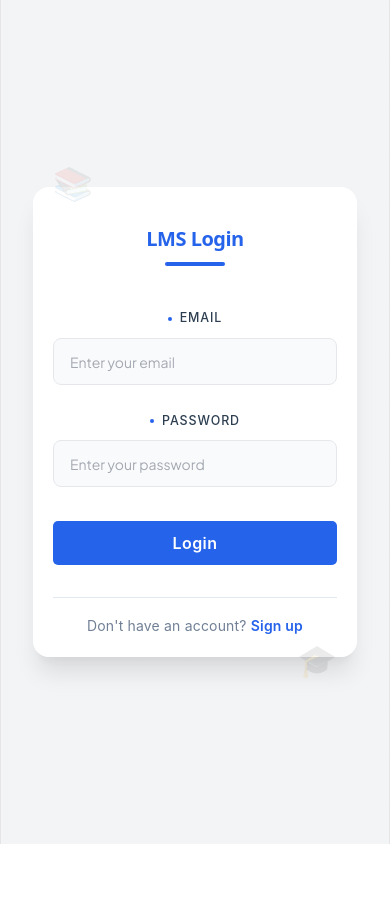
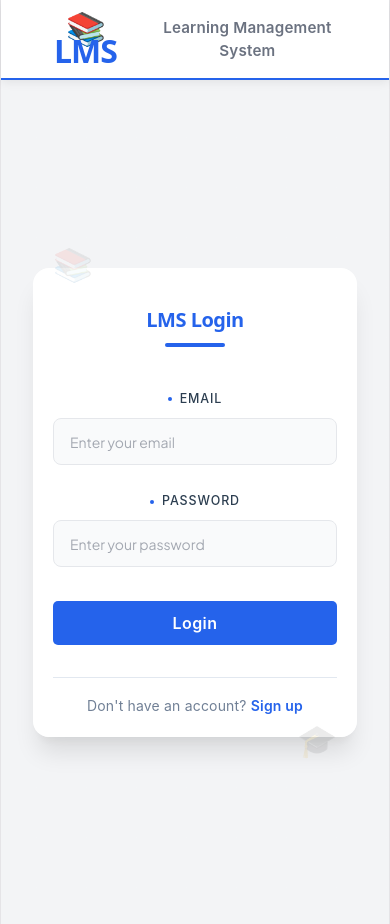
Before and after one commit to Pravifdo/learning-management-system, a React app in the folder frontend/: page /login in a window 390 px wide. Before the commit the page ends 844 px from the top, so only its background shows below. Built offline with nearby package versions, Linux system fonts and the light colour scheme; the HTML template or start-up script is replaced by a standard one.

Commit message:
feat: add shared auth navbar to Login and Signup components, enhance MyCourses styling, and improve responsiveness

```diff
--- a/frontend/src/components/Login.jsx
+++ b/frontend/src/components/Login.jsx
@@ -41,7 +41,16 @@ function Login() {
   };
 
   return (
-    <div className="login-container">
+    <>
+      <nav className="auth-navbar">
+        <div className="auth-navbar-left">
+          <h1>📚 LMS</h1>
+        </div>
+        <div className="auth-navbar-right">
+          <p>Learning Management System</p>
+        </div>
+      </nav>
+      <div className="login-container">
       <div className="login-box">
         <h1>LMS Login</h1>
         <form onSubmit={handleSubmit}>
@@ -80,7 +89,8 @@ function Login() {
           <p>Don't have an account? <Link to="/signup">Sign up</Link></p>
         </div>
       </div>
-    </div>
+      </div>
+    </>
   );
 }
 
--- a/frontend/src/components/Signup.jsx
+++ b/frontend/src/components/Signup.jsx
@@ -93,7 +93,16 @@ function Signup() {
   };
 
   return (
-    <div className="signup-container">
+    <>
+      <nav className="auth-navbar">
+        <div className="auth-navbar-left">
+          <h1>📚 LMS</h1>
+        </div>
+        <div className="auth-navbar-right">
+          <p>Learning Management System</p>
+        </div>
+      </nav>
+      <div className="signup-container">
       <div className="signup-box">
         <h1>Create Account</h1>
         <form onSubmit={handleSubmit}>
@@ -194,7 +203,8 @@ function Signup() {
           <p>Already have an account? <Link to="/login">Login</Link></p>
         </div>
       </div>
-    </div>
+      </div>
+    </>
   );
 }
 
--- a/frontend/src/pages/student/myCouses.jsx
+++ b/frontend/src/pages/student/myCouses.jsx
@@ -52,22 +52,38 @@ function MyCourses() {
             {lecturers.map((lec) => (
               <div key={lec.id} className="course-card">
 
+                <div style={{ borderBottom: '2px solid #2563eb', paddingBottom: '1rem' }}>
                   <h2>{lec.fullName}</h2>
+                  <div style={{
+                    background: '#eff6ff',
+                    padding: '0.75rem 1rem',
+                    borderRadius: '8px',
+                    marginTop: '0.5rem',
+                    fontWeight: '700',
+                    color: '#2563eb',
+                    fontSize: '1rem'
+                  }}>
+                    📚 {lec.subject}
+                  </div>
+                </div>
 
-                <p><strong>Subject:</strong> {lec.subject}</p>
+                <div style={{ flex: 1 }}>
                   <p><strong>Department:</strong> {lec.department}</p>
                   <p><strong>Office Location:</strong> {lec.officeLocation}</p>
                   <p><strong>Office Hours:</strong> {lec.officeHours}</p>
 
                   {lec.bio && (
-                  <p><strong>Bio:</strong> {lec.bio}</p>
+                    <p style={{ marginTop: '1rem', fontStyle: 'italic', color: '#6b7280' }}>
+                      <strong>Bio:</strong> {lec.bio}
+                    </p>
                   )}
+                </div>
 
                 <button
                   className="view-btn"
                   onClick={() => navigate(`/lecturer/${lec.id}`)}
                 >
-                  View Details
+                  View Details →
                 </button>
 
               </div>
--- a/frontend/src/styles/Login.css
+++ b/frontend/src/styles/Login.css
@@ -53,6 +53,43 @@ body {
   font-family: 'Inter', -apple-system, BlinkMacSystemFont, 'Segoe UI', 'Roboto', 'Helvetica Neue', sans-serif;
   background: #f3f4f6;
   min-height: 100vh;
+}
+
+/* Auth Navbar - Shared between Login and Signup */
+.auth-navbar {
+  background: white;
+  backdrop-filter: blur(10px);
+  box-shadow: 0 2px 10px rgba(0, 0, 0, 0.08);
+  padding: 1rem 2rem;
+  display: flex;
+  justify-content: space-between;
+  align-items: center;
+  position: sticky;
+  top: 0;
+  z-index: 1000;
+  border-bottom: 2px solid #2563eb;
+  width: 100%;
+}
+
+.auth-navbar-left h1 {
+  font-size: 2rem;
+  font-weight: 800;
+  color: #2563eb;
+  letter-spacing: -1px;
+  margin: 0;
+}
+
+.auth-navbar-right {
+  display: flex;
+  align-items: center;
+  gap: 1.5rem;
+}
+
+.auth-navbar-right p {
+  font-weight: 600;
+  color: #6b7280;
+  font-size: 0.95rem;
+  margin: 0;
 }
 
 /* Main Container */
--- a/frontend/src/styles/MyCourses.css
+++ b/frontend/src/styles/MyCourses.css
@@ -14,24 +14,48 @@
 
 .courses-grid {
   display: grid;
-  grid-template-columns: repeat(auto-fit, minmax(250px, 1fr));
-  gap: 15px;
+  grid-template-columns: repeat(3, 1fr);
+  gap: 2rem;
+  padding: 2rem;
+  width: 100%;
 }
 
 .course-card {
-  background: #ffffff;
-  padding: 15px;
-  border-radius: 10px;
+  background: white;
+  padding: 2rem;
+  border-radius: 12px;
   box-shadow: 0 2px 8px rgba(0, 0, 0, 0.08);
-  transition: 0.3s;
-  border-left: 4px solid #2563eb;
+  transition: all 0.3s ease;
+  border-left: 5px solid #2563eb;
   display: flex;
   flex-direction: column;
+  gap: 1rem;
+  cursor: pointer;
 }
 
 .course-card:hover {
-  transform: translateY(-3px);
-  box-shadow: 0 4px 12px rgba(0,0,0,0.15);
+  transform: translateY(-6px);
+  box-shadow: 0 8px 16px rgba(37, 99, 235, 0.15);
+  border-left-color: #1e40af;
+}
+
+.course-card h2 {
+  margin: 0;
+  font-size: 1.4rem;
+  color: #1f2937;
+  font-weight: 700;
+}
+
+.course-card p {
+  margin: 0.5rem 0;
+  color: #6b7280;
+  font-size: 0.95rem;
+  line-height: 1.5;
+}
+
+.course-card p strong {
+  color: #2563eb;
+  font-weight: 700;
 }
 
 .course-header {
@@ -128,6 +152,58 @@
 }
 
 .view-btn {
+  background: #2563eb;
+  color: white;
+  border: none;
+  padding: 0.75rem 1.5rem;
+  border-radius: 8px;
+  font-weight: 700;
+  font-size: 0.95rem;
+  cursor: pointer;
+  transition: all 0.3s ease;
+  align-self: flex-start;
+  margin-top: 1rem;
+}
+
+.view-btn:hover {
+  background: #1e40af;
+  transform: translateY(-2px);
+  box-shadow: 0 4px 12px rgba(37, 99, 235, 0.3);
+}
+
+.no-courses {
+  text-align: center;
+  color: #6b7280;
+  font-size: 1.1rem;
+  padding: 3rem 2rem;
+}
+
+/* Responsive Design */
+@media (max-width: 1024px) {
+  .courses-grid {
+    grid-template-columns: repeat(2, 1fr);
+    gap: 1.5rem;
+    padding: 1.5rem;
+  }
+}
+
+@media (max-width: 768px) {
+  .courses-grid {
+    grid-template-columns: 1fr;
+    gap: 1rem;
+    padding: 1rem;
+  }
+
+  .course-card {
+    padding: 1.5rem;
+  }
+
+  .course-card h2 {
+    font-size: 1.2rem;
+  }
+}
+
+.view-btn {
   width: 100%;
   padding: 0.8rem;
   background-color: #27ae60;
--- a/frontend/src/styles/Signup.css
+++ b/frontend/src/styles/Signup.css
@@ -6,6 +6,43 @@
   background: #f3f4f6;
   font-family: 'Segoe UI', Tahoma, Geneva, Verdana, sans-serif;
   padding: 20px;
+}
+
+/* Auth Navbar - Shared between Login and Signup */
+.auth-navbar {
+  background: white;
+  backdrop-filter: blur(10px);
+  box-shadow: 0 2px 10px rgba(0, 0, 0, 0.08);
+  padding: 1rem 2rem;
+  display: flex;
+  justify-content: space-between;
+  align-items: center;
+  position: sticky;
+  top: 0;
+  z-index: 1000;
+  border-bottom: 2px solid #2563eb;
+  width: 100%;
+}
+
+.auth-navbar-left h1 {
+  font-size: 2rem;
+  font-weight: 800;
+  color: #2563eb;
+  letter-spacing: -1px;
+  margin: 0;
+}
+
+.auth-navbar-right {
+  display: flex;
+  align-items: center;
+  gap: 1.5rem;
+}
+
+.auth-navbar-right p {
+  font-weight: 600;
+  color: #6b7280;
+  font-size: 0.95rem;
+  margin: 0;
 }
 
 .signup-box {
```
Lines whose indentation alone changed are shown as unchanged.
